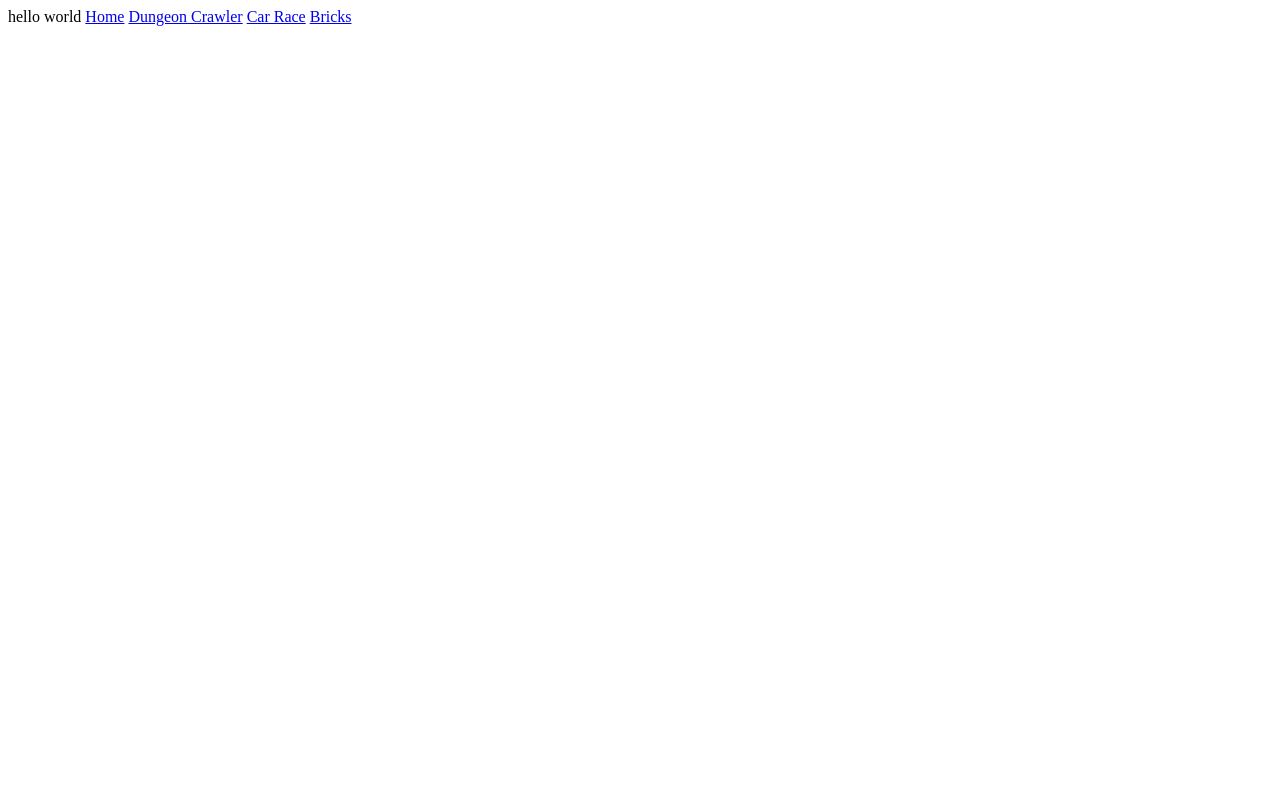
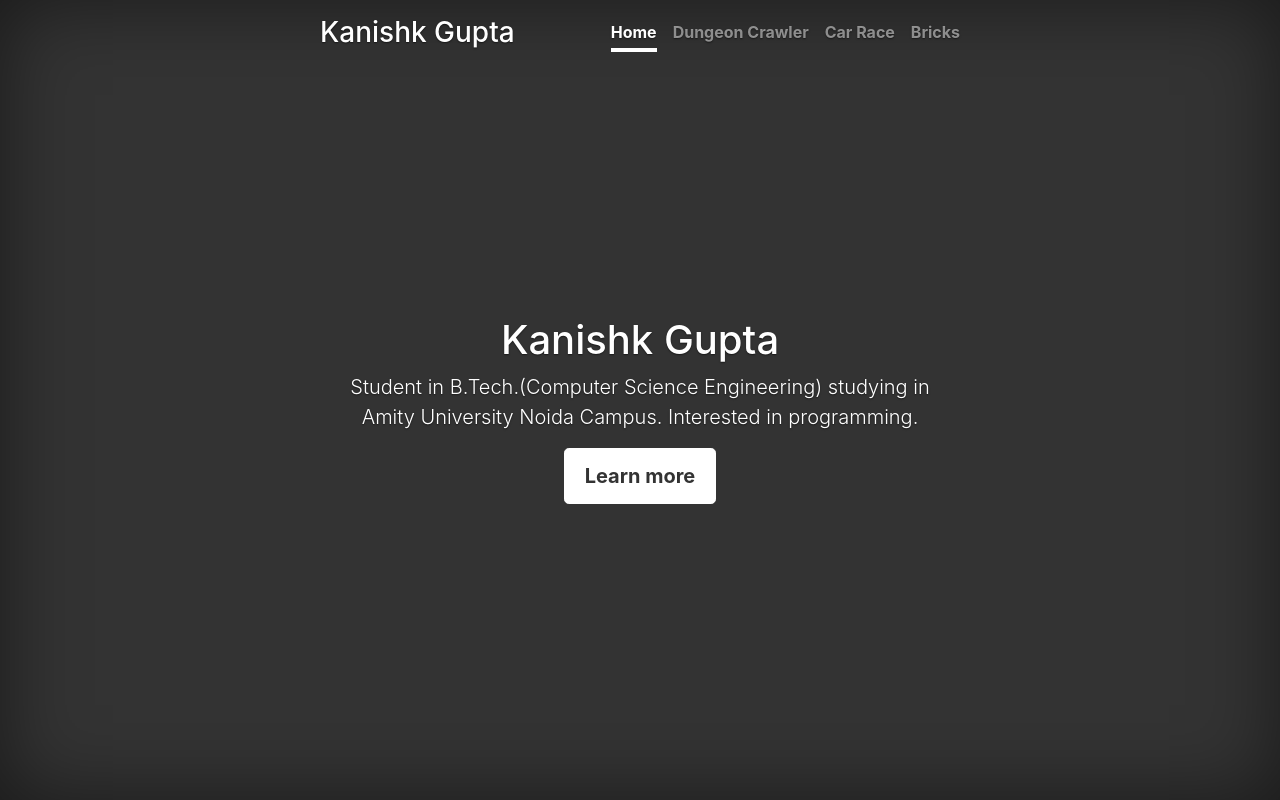
Before and after one commit to Kanishk10Gupta/web-games, a website: page index.html in a window 1280 px wide. Drawn offline with nearby package versions, Linux system fonts and the light colour scheme.

Commit message:
add styling

```diff
--- /dev/null
+++ b/cover.css
@@ -0,0 +1,110 @@
+/*
+ * Globals
+ */
+
+/* Links */
+a,
+a:focus,
+a:hover {
+  color: #fff;
+}
+
+/* Custom default button */
+.btn-secondary,
+.btn-secondary:hover,
+.btn-secondary:focus {
+  color: #333;
+  text-shadow: none; /* Prevent inheritance from `body` */
+  background-color: #fff;
+  border: .05rem solid #fff;
+}
+
+
+/*
+ * Base structure
+ */
+
+html,
+body {
+  height: 100%;
+  background-color: #333;
+}
+
+body {
+  display: -ms-flexbox;
+  display: -webkit-box;
+  display: flex;
+  -ms-flex-pack: center;
+  -webkit-box-pack: center;
+  justify-content: center;
+  color: #fff;
+  text-shadow: 0 .05rem .1rem rgba(0, 0, 0, .5);
+  box-shadow: inset 0 0 5rem rgba(0, 0, 0, .5);
+}
+
+.cover-container {
+  max-width: 42em;
+}
+
+
+/*
+ * Header
+ */
+.masthead {
+  margin-bottom: 2rem;
+}
+
+.masthead-brand {
+  margin-bottom: 0;
+}
+
+.nav-masthead .nav-link {
+  padding: .25rem 0;
+  font-weight: 700;
+  color: rgba(255, 255, 255, .5);
+  background-color: transparent;
+  border-bottom: .25rem solid transparent;
+}
+
+.nav-masthead .nav-link:hover,
+.nav-masthead .nav-link:focus {
+  border-bottom-color: rgba(255, 255, 255, .25);
+}
+
+.nav-masthead .nav-link + .nav-link {
+  margin-left: 1rem;
+}
+
+.nav-masthead .active {
+  color: #fff;
+  border-bottom-color: #fff;
+}
+
+@media (min-width: 48em) {
+  .masthead-brand {
+    float: left;
+  }
+  .nav-masthead {
+    float: right;
+  }
+}
+
+
+/*
+ * Cover
+ */
+.cover {
+  padding: 0 1.5rem;
+}
+.cover .btn-lg {
+  padding: .75rem 1.25rem;
+  font-weight: 700;
+}
+
+
+/*
+ * Footer
+ */
+.mastfoot {
+  color: rgba(255, 255, 255, .5);
+}
--- a/index.html
+++ b/index.html
@@ -1,13 +1,52 @@
-<!DOCTYPE html>
-<html>
-    <head>
-        <title>Kanishk Gupta</title>
-    </head>
-    <body>
-        hello world
-        <a href="/">Home</a>
-        <a href="/games/dungeon_crawler.html">Dungeon Crawler</a>
-        <a href="/games/car_race.html">Car Race</a>
-        <a href="/games/bricks.html">Bricks</a>
-    </body>
+<!doctype html>
+<html lang="en">
+  <head>
+    <meta charset="utf-8">
+    <meta name="viewport" content="width=device-width, initial-scale=1, shrink-to-fit=no">
+    <meta name="description" content="">
+    <meta name="author" content="">
+
+    <title>Kanishk Gupta</title>
+
+    <!-- Bootstrap core CSS -->
+    <link rel="stylesheet" href="https://maxcdn.bootstrapcdn.com/bootstrap/4.0.0/css/bootstrap.min.css" integrity="sha384-Gn5384xqQ1aoWXA+058RXPxPg6fy4IWvTNh0E263XmFcJlSAwiGgFAW/dAiS6JXm" crossorigin="anonymous">
+    <!-- Custom styles for this template -->
+    <link href="/cover.css" rel="stylesheet">
+  </head>
+
+  <body class="text-center">
+
+    <div class="cover-container d-flex h-100 p-3 mx-auto flex-column">
+      <header class="masthead mb-auto">
+        <div class="inner">
+          <h3 class="masthead-brand">Kanishk Gupta</h3>
+          <nav class="nav nav-masthead justify-content-center">
+            <a class="nav-link active" href="/index.html">Home</a>
+            <a class="nav-link" href="/games/dungeon_crawler.html">Dungeon Crawler</a>
+            <a class="nav-link" href="/games/car_race.html">Car Race</a>
+            <a class="nav-link" href="/games/bricks.html">Bricks</a>
+          </nav>
+        </div>
+      </header>
+
+      <main role="main" class="inner cover">
+        <h1 class="cover-heading">Kanishk Gupta</h1>
+        <p class="lead">Student in B.Tech.(Computer Science Engineering) studying in Amity University Noida Campus. Interested in programming.</p>
+        <p class="lead">
+          <a href="#" class="btn btn-lg btn-secondary">Learn more</a>
+        </p>
+      </main>
+
+      <footer class="mastfoot mt-auto">
+        <div class="inner">
+
+        </div>
+      </footer>
+    </div>
+
+
+    <script src="https://code.jquery.com/jquery-3.2.1.slim.min.js" integrity="sha384-KJ3o2DKtIkvYIK3UENzmM7KCkRr/rE9/Qpg6aAZGJwFDMVNA/GpGFF93hXpG5KkN" crossorigin="anonymous"></script>
+    <script src="https://cdnjs.cloudflare.com/ajax/libs/popper.js/1.12.9/umd/popper.min.js" integrity="sha384-ApNbgh9B+Y1QKtv3Rn7W3mgPxhU9K/ScQsAP7hUibX39j7fakFPskvXusvfa0b4Q" crossorigin="anonymous"></script>
+    <script src="https://maxcdn.bootstrapcdn.com/bootstrap/4.0.0/js/bootstrap.min.js" integrity="sha384-JZR6Spejh4U02d8jOt6vLEHfe/JQGiRRSQQxSfFWpi1MquVdAyjUar5+76PVCmYl" crossorigin="anonymous"></script>
+  </body>
 </html>
```
Also changed, not shown: games/bricks.html (+4 -0 lines), games/car_race.html (+4 -0 lines), games/dungeon_crawler.html (+38 -5 lines).
